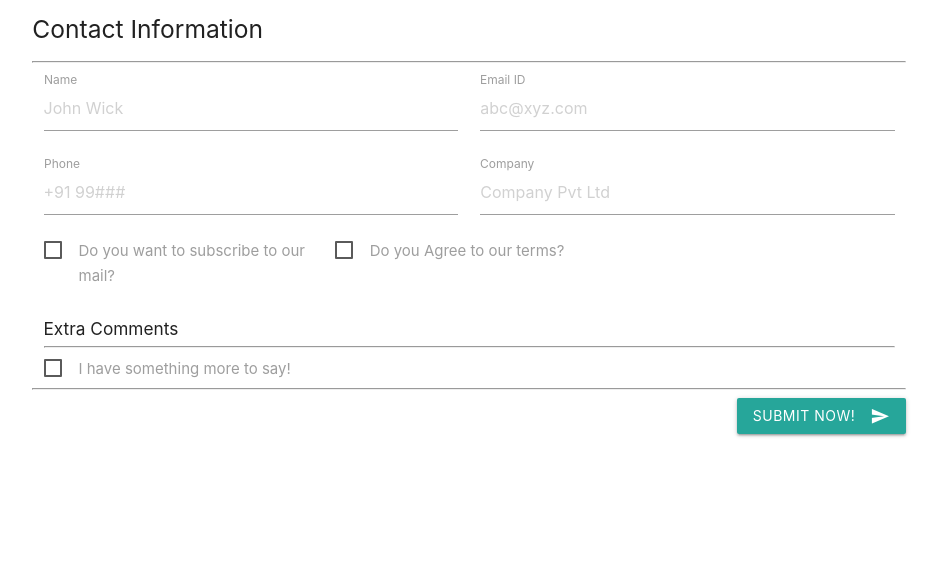
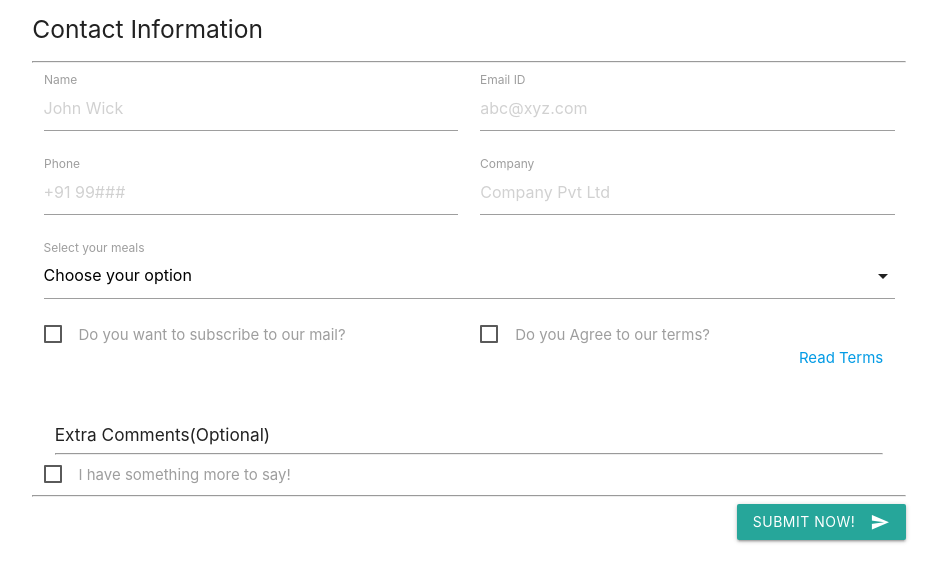
Before and after one commit to aradhya2211/easyForms, a plain HTML site: page index.html in a window 1280 px wide. Shown: the whole page, without its empty margins (171-1110 px from the left). Drawn offline with Linux system fonts and the light colour scheme.

Commit message:
Update index.html

```diff
--- a/index.html
+++ b/index.html
@@ -42,14 +42,30 @@
                 'send',
                 'col m12 s12 right-align'
             );
+            var options = formController.addSelectMultiple(
+                'MultiSelect',
+                [
+                    'Coffee',
+                    'Sandwhich',
+                    'Fruit Salad'
+                ],
+                [
+                    1,
+                    2,
+                    3
+                ],
+                'Select your meals',
+                'col s12 m12'
+            );
             var checBoxData = formController.addArrCheckbox(
                 'checkBox',
                 [
                     'Do you want to subscribe to our mail?',
                     'Do you Agree to our terms?'
                 ],
-                'col m4 s12' );
-            formController.addSection('Sep', '<div class="col m12"><br><br><h6>Extra Comments</h6><hr></div>');
+                'col m6 s12' );
+            formController.addSection('terms', '<div class="col m12 right-align"><a href="#terms">Read Terms</a></div>', 'col s12 m12')
+            formController.addSection('Sep', '<div class="col m12"><br><br><h6>Extra Comments(Optional)</h6><hr></div>', 'col s12 m12');
              var extraComments = formController.addCheckbox('extraComments', 'I have something more to say!', 'col s12 m12');
              var comments = new Object;
              extraComments.onchange = function(){
@@ -69,8 +85,10 @@
                  }
              }
             submitButton.onclick = function(){
-                console.log(formController.getAllData());
-                console.log('Name is '+InputFields[0].value)
+                   console.log(formController.getAllData());
+                   console.log('Name is '+InputFields[0].value)
+                   console.log(formController.getValue(options));
+                   console.log(formController.isFormComplete());
             }
 
         </script>
```
